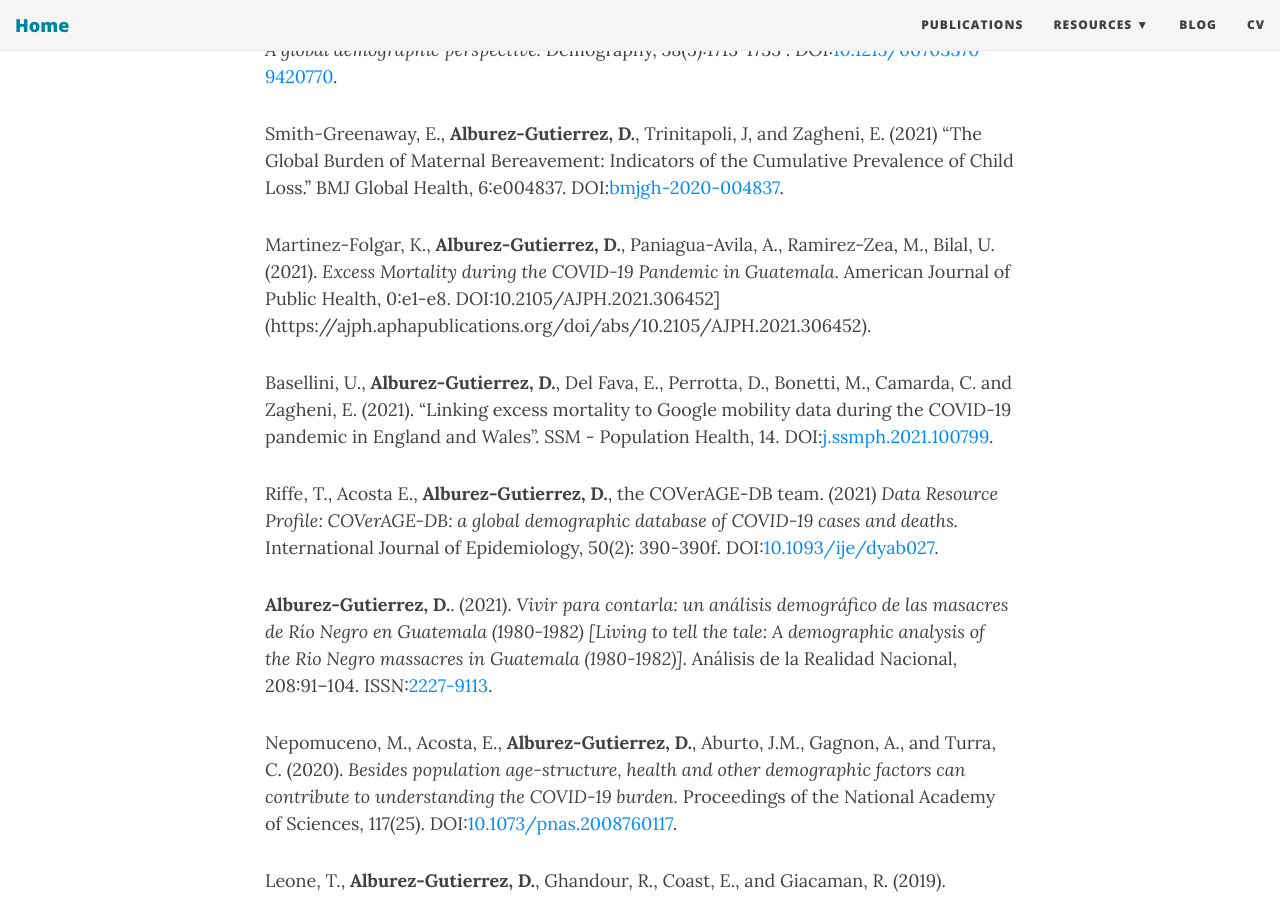
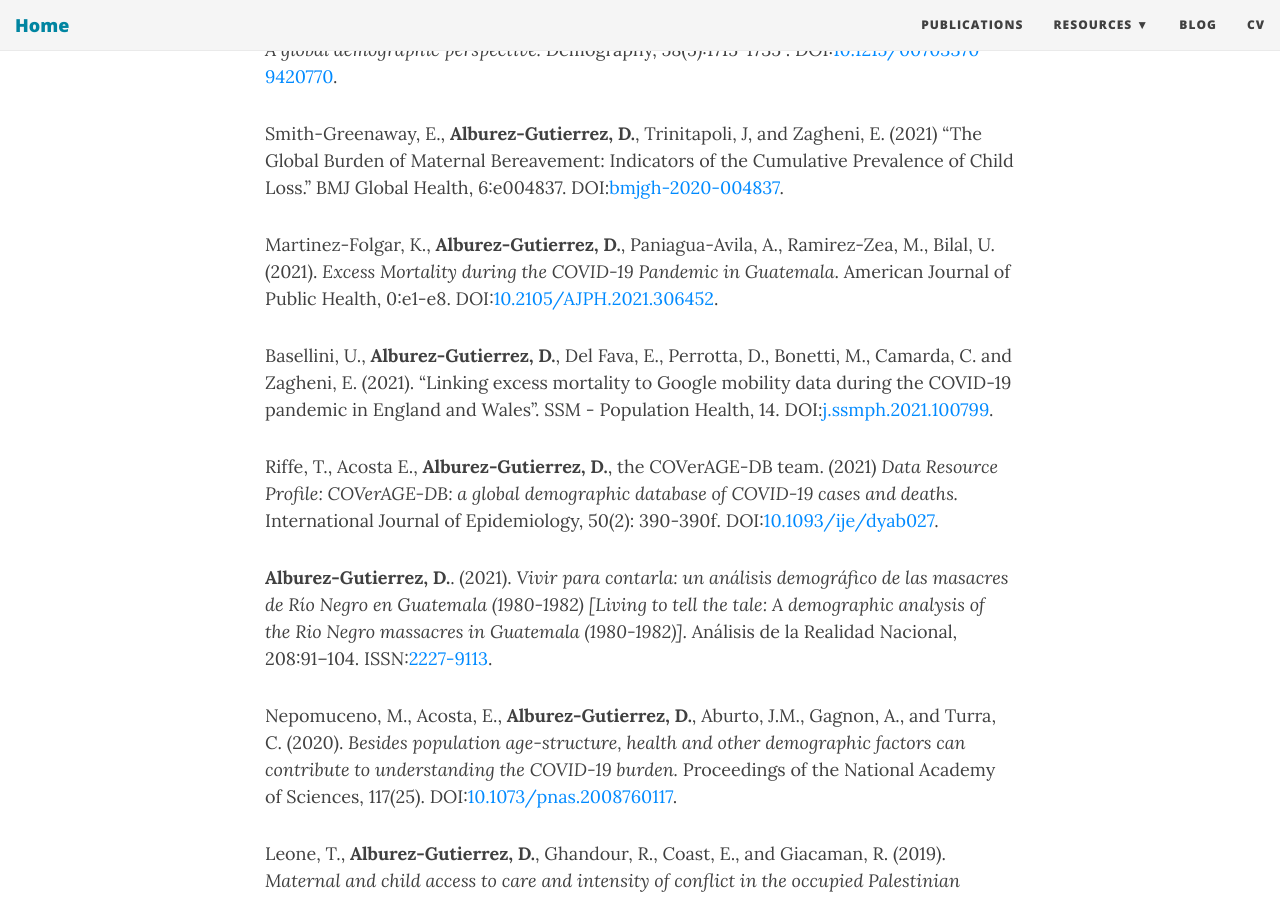
Before and after one commit to alburezg/alburezg.github.io, a Jekyll site: the page built from publications.md, in a window 1280 px wide and 900 px high, scrolled down 612 px. Built offline with Jekyll 4.4.1, drawn with Linux system fonts in a browser that asks for light colours; nearby versions of some CDN libraries.

Commit message:
Update publications.md

```diff
--- a/publications.md
+++ b/publications.md
@@ -16,7 +16,7 @@ title: Publications and conferences
 
 Smith-Greenaway, E., **Alburez-Gutierrez, D.**, Trinitapoli, J, and Zagheni, E. (2021) "The Global Burden of Maternal Bereavement: Indicators of the Cumulative Prevalence of Child Loss." BMJ Global Health, 6:e004837. DOI:[bmjgh-2020-004837](http://dx.doi.org/10.1136/bmjgh-2020-004837).
 
-Martinez-Folgar, K., **Alburez-Gutierrez, D.**, Paniagua-Avila, A., Ramirez-Zea, M., Bilal, U. (2021). *Excess Mortality during the COVID-19 Pandemic in Guatemala*. American Journal of Public Health, 0:e1-e8. DOI:10.2105/AJPH.2021.306452](https://ajph.aphapublications.org/doi/abs/10.2105/AJPH.2021.306452).
+Martinez-Folgar, K., **Alburez-Gutierrez, D.**, Paniagua-Avila, A., Ramirez-Zea, M., Bilal, U. (2021). *Excess Mortality during the COVID-19 Pandemic in Guatemala*. American Journal of Public Health, 0:e1-e8. DOI:[10.2105/AJPH.2021.306452](https://ajph.aphapublications.org/doi/abs/10.2105/AJPH.2021.306452).
 
 Basellini, U., **Alburez-Gutierrez, D.**, Del Fava, E., Perrotta, D., Bonetti, M., Camarda, C. and Zagheni, E. (2021). "Linking excess mortality to Google mobility data during the COVID-19 pandemic in England and Wales". SSM - Population Health, 14. DOI:[j.ssmph.2021.100799](https://doi.org/10.1016/j.ssmph.2021.100799).
 
```
